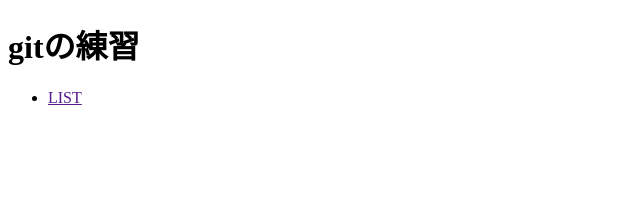
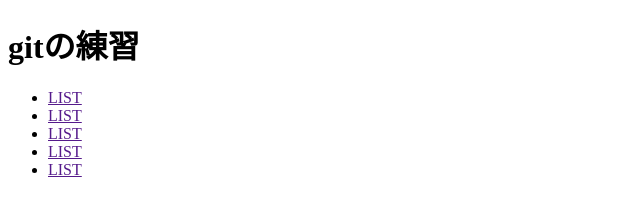
Before and after one commit to atsushi77/git.test, a plain HTML site: page index.html in a window 1280 px wide. Shown: the whole page, without its empty margins (0-640 px from the left). Drawn offline with Linux system fonts and the light colour scheme.

Commit message:
nav-itemの追加

```diff
--- a/index.html
+++ b/index.html
@@ -13,6 +13,10 @@
       <nav class="header-nav">
         <ul class="header-nav-list">
           <li class="header-nav-item"><a href="" class="nav-link">LIST</a></li>
+          <li class="header-nav-item"><a href="" class="nav-link">LIST</a></li>
+          <li class="header-nav-item"><a href="" class="nav-link">LIST</a></li>
+          <li class="header-nav-item"><a href="" class="nav-link">LIST</a></li>
+          <li class="header-nav-item"><a href="" class="nav-link">LIST</a></li>
         </ul>
       </nav>
     </header>
```
